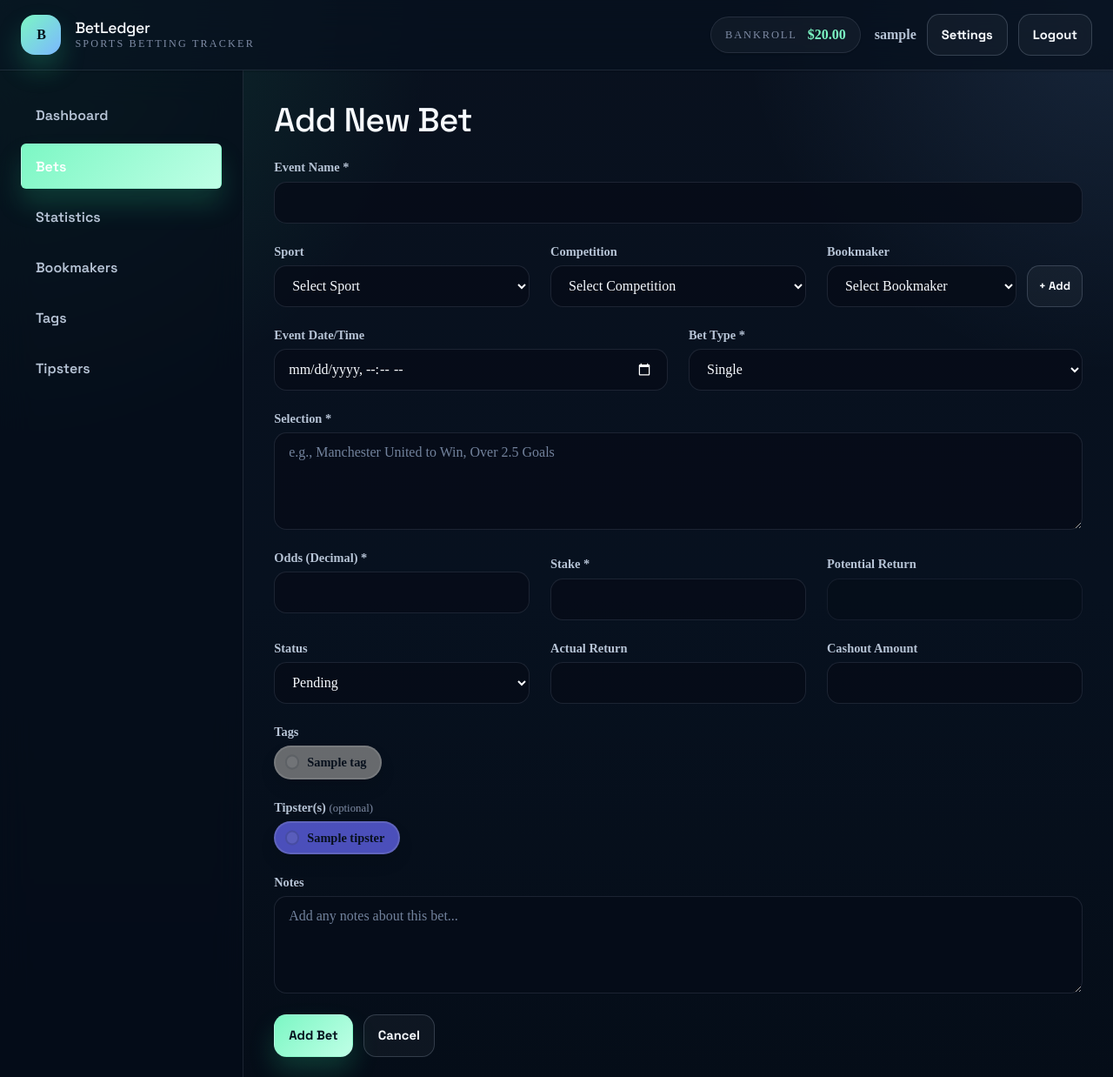
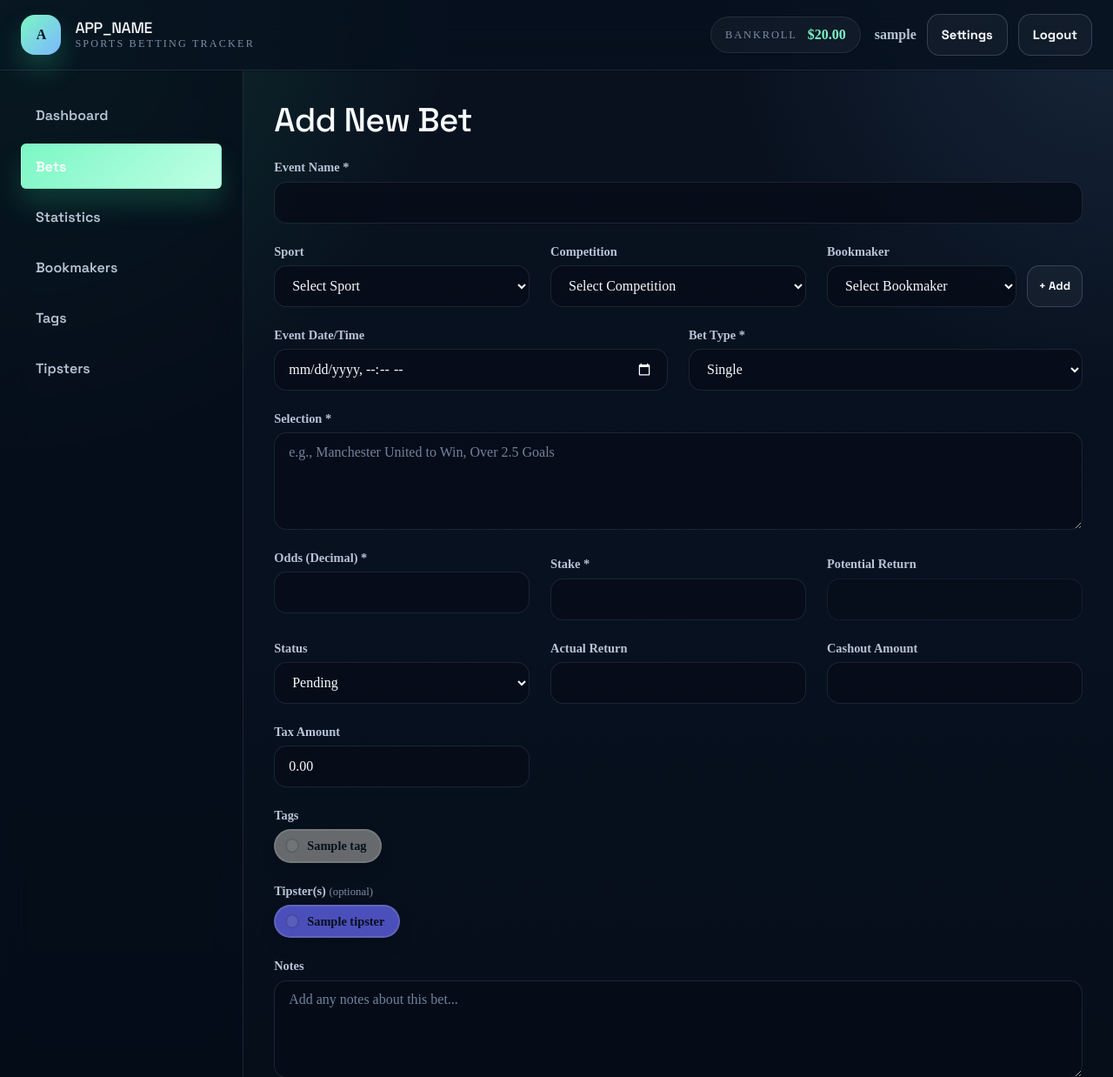
Before and after one commit to ManuelNeurauter/bet-tracker, a PHP site: page /bets/add in a window 1280 px wide. Shown: the top 1238 px of the page at 87% size. Run offline with PHP 8.4, Linux system fonts and the light colour scheme; the visitor is signed in with stand-in values (Sample User, id 1); data comes from the database, SQL or seed files in the repository; tables that the repository leaves empty hold one stand-in row (values such as "Sample post"); some libraries are stand-ins or nearby versions.

Commit message:
Add: tax handling to betting and bookmaker features; update forms and calculations

```diff
--- a/config/helpers.php
+++ b/config/helpers.php
@@ -116,13 +116,15 @@ function calculatePotentialReturn($stake, $odds) {
 /**
  * Calculate settled return based on bet status
  */
-function calculateSettlementReturn($status, $stake, $odds = 1.0, $cashoutAmount = null, $actualReturn = null) {
+function calculateSettlementReturn($status, $stake, $odds = 1.0, $cashoutAmount = null, $actualReturn = null, $taxAmount = 0) {
     switch ($status) {
         case BET_STATUS_WON:
             if ($actualReturn !== null) {
                 return round((float)$actualReturn, 2);
             }
-            return calculatePotentialReturn($stake, $odds);
+            // For won bets: payout - tax
+            $payout = calculatePotentialReturn($stake, $odds);
+            return round($payout - $taxAmount, 2);
         case BET_STATUS_LOST:
             if ($actualReturn !== null) {
                 return round((float)$actualReturn, 2);
@@ -135,7 +137,8 @@ function calculateSettlementReturn($status, $stake, $odds = 1.0, $cashoutAmount
                 return round((float)$actualReturn, 2);
             }
             if ($cashoutAmount !== null) {
-                return round((float)$cashoutAmount, 2);
+                // For cashout: cashout amount - tax
+                return round((float)$cashoutAmount - $taxAmount, 2);
             }
             return 0;
         default:
@@ -146,12 +149,12 @@ function calculateSettlementReturn($status, $stake, $odds = 1.0, $cashoutAmount
 /**
  * Calculate bankroll impact for a bet settlement
  */
-function calculateSettlementImpact($status, $stake, $odds = 1.0, $cashoutAmount = null, $actualReturn = null) {
+function calculateSettlementImpact($status, $stake, $odds = 1.0, $cashoutAmount = null, $actualReturn = null, $taxAmount = 0) {
     if ($status === BET_STATUS_PENDING || $status === BET_STATUS_VOID) {
         return 0;
     }
 
-    $settledReturn = calculateSettlementReturn($status, $stake, $odds, $cashoutAmount, $actualReturn);
+    $settledReturn = calculateSettlementReturn($status, $stake, $odds, $cashoutAmount, $actualReturn, $taxAmount);
 
     if ($settledReturn === null) {
         return 0;
--- a/database/schema.sql
+++ b/database/schema.sql
@@ -60,6 +60,7 @@ CREATE TABLE bookmakers (
     url VARCHAR(255),
     account_balance DECIMAL(12, 2) DEFAULT 0,
     bonus_balance DECIMAL(12, 2) DEFAULT 0,
+    tax_percentage DECIMAL(5, 2) DEFAULT 0,
     notes TEXT,
     is_archived BOOLEAN DEFAULT FALSE,
     created_at TIMESTAMP DEFAULT CURRENT_TIMESTAMP,
@@ -117,6 +118,7 @@ CREATE TABLE bets (
     potential_return DECIMAL(12, 2),
     status VARCHAR(50) DEFAULT 'pending',
     actual_return DECIMAL(12, 2),
+    tax_amount DECIMAL(12, 2) DEFAULT 0,
     cashout_amount DECIMAL(12, 2),
     each_way BOOLEAN DEFAULT FALSE,
     notes TEXT,
--- a/src/controllers/BetController.php
+++ b/src/controllers/BetController.php
@@ -43,11 +43,21 @@ class BetController {
 
         $userId = getCurrentUserId();
 
+        // Handle competition_id - only accept numeric values or 'other'/'empty'
+        $competitionId = null;
+        if (!empty($_POST['competition_id']) && $_POST['competition_id'] !== 'other') {
+            // Check if it's a numeric ID or a text name (from the dynamic competition list)
+            if (is_numeric($_POST['competition_id'])) {
+                $competitionId = (int)$_POST['competition_id'];
+            }
+            // If it's a text name (like "Premier League"), we ignore it and set to null
+        }
+
         $data = [
             'user_id' => $userId,
             'bookmaker_id' => !empty($_POST['bookmaker_id']) ? (int)$_POST['bookmaker_id'] : null,
             'sport_id' => !empty($_POST['sport_id']) ? (int)$_POST['sport_id'] : null,
-            'competition_id' => !empty($_POST['competition_id']) ? (int)$_POST['competition_id'] : null,
+            'competition_id' => $competitionId,
             'event_name' => sanitize($_POST['event_name'] ?? ''),
             'event_date' => !empty($_POST['event_date']) ? $_POST['event_date'] : null,
             'bet_type' => sanitize($_POST['bet_type'] ?? BET_TYPE_SINGLE),
@@ -55,6 +65,7 @@ class BetController {
             'odds' => (float)($_POST['odds'] ?? 1.0),
             'stake' => (float)($_POST['stake'] ?? 0),
             'status' => sanitize($_POST['status'] ?? BET_STATUS_PENDING),
+            'tax_amount' => (float)($_POST['tax_amount'] ?? 0),
             'each_way' => isset($_POST['each_way']) ? 1 : 0,
             'notes' => sanitize($_POST['notes'] ?? ''),
         ];
@@ -73,8 +84,8 @@ class BetController {
             redirect('/bets/add');
         }
 
-        $settledReturn = calculateSettlementReturn($data['status'], $data['stake'], $data['odds']);
-        $settlementImpact = calculateSettlementImpact($data['status'], $data['stake'], $data['odds']);
+        $settledReturn = calculateSettlementReturn($data['status'], $data['stake'], $data['odds'], null, null, $data['tax_amount']);
+        $settlementImpact = calculateSettlementImpact($data['status'], $data['stake'], $data['odds'], null, null, $data['tax_amount']);
 
         if ($settledReturn !== null) {
             $bet->update($betId, $userId, [
@@ -194,10 +205,20 @@ class BetController {
             die('Bet not found');
         }
 
+        // Handle competition_id - only accept numeric values or 'other'/'empty'
+        $competitionId = null;
+        if (!empty($_POST['competition_id']) && $_POST['competition_id'] !== 'other') {
+            // Check if it's a numeric ID or a text name (from the dynamic competition list)
+            if (is_numeric($_POST['competition_id'])) {
+                $competitionId = (int)$_POST['competition_id'];
+            }
+            // If it's a text name (like "Premier League"), we ignore it and set to null
+        }
+
         $data = [
             'bookmaker_id' => !empty($_POST['bookmaker_id']) ? (int)$_POST['bookmaker_id'] : null,
             'sport_id' => !empty($_POST['sport_id']) ? (int)$_POST['sport_id'] : null,
-            'competition_id' => !empty($_POST['competition_id']) ? (int)$_POST['competition_id'] : null,
+            'competition_id' => $competitionId,
             'event_name' => sanitize($_POST['event_name'] ?? ''),
             'event_date' => !empty($_POST['event_date']) ? $_POST['event_date'] : null,
             'bet_type' => sanitize($_POST['bet_type'] ?? BET_TYPE_SINGLE),
@@ -206,6 +227,7 @@ class BetController {
             'stake' => (float)($_POST['stake'] ?? 0),
             'status' => sanitize($_POST['status'] ?? BET_STATUS_PENDING),
             'actual_return' => !empty($_POST['actual_return']) ? (float)$_POST['actual_return'] : null,
+            'tax_amount' => (float)($_POST['tax_amount'] ?? 0),
             'cashout_amount' => !empty($_POST['cashout_amount']) ? (float)$_POST['cashout_amount'] : null,
             'each_way' => isset($_POST['each_way']) ? 1 : 0,
             'notes' => sanitize($_POST['notes'] ?? ''),
@@ -216,7 +238,8 @@ class BetController {
             $data['stake'],
             $data['odds'],
             $data['cashout_amount'],
-            $data['actual_return']
+            $data['actual_return'],
+            $data['tax_amount']
         );
 
         if ($data['actual_return'] !== null && $data['status'] !== BET_STATUS_PENDING) {
@@ -234,14 +257,16 @@ class BetController {
             (float)$currentBet['stake'],
             (float)$currentBet['odds'],
             $currentBet['cashout_amount'] ?? null,
-            $currentBet['actual_return'] ?? null
+            $currentBet['actual_return'] ?? null,
+            (float)($currentBet['tax_amount'] ?? 0)
         );
         $newImpact = calculateSettlementImpact(
             $data['status'],
             $data['stake'],
             $data['odds'],
             $data['cashout_amount'],
-            $data['actual_return']
+            $data['actual_return'],
+            $data['tax_amount']
         );
 
         $bookmakerModel = new Bookmaker();
@@ -357,7 +382,8 @@ class BetController {
             (float)$currentBet['stake'],
             (float)$currentBet['odds'],
             $currentBet['cashout_amount'] ?? null,
-            $currentBet['actual_return'] ?? null
+            $currentBet['actual_return'] ?? null,
+            (float)($currentBet['tax_amount'] ?? 0)
         );
 
         if ($betModel->delete($betId, $userId)) {
--- a/src/controllers/BookmakerController.php
+++ b/src/controllers/BookmakerController.php
@@ -63,6 +63,7 @@ class BookmakerController {
             'url' => sanitize($_POST['url'] ?? ''),
             'account_balance' => (float)($_POST['account_balance'] ?? 0),
             'bonus_balance' => (float)($_POST['bonus_balance'] ?? 0),
+            'tax_percentage' => (float)($_POST['tax_percentage'] ?? 0),
             'notes' => sanitize($_POST['notes'] ?? ''),
         ];
 
@@ -129,6 +130,7 @@ class BookmakerController {
             'url' => sanitize($_POST['url'] ?? ''),
             'account_balance' => (float)($_POST['account_balance'] ?? 0),
             'bonus_balance' => (float)($_POST['bonus_balance'] ?? 0),
+            'tax_percentage' => (float)($_POST['tax_percentage'] ?? 0),
             'notes' => sanitize($_POST['notes'] ?? ''),
         ];
 
--- a/src/models/Bet.php
+++ b/src/models/Bet.php
@@ -18,8 +18,8 @@ class Bet {
             INSERT INTO bets (
                 user_id, bookmaker_id, sport_id, competition_id,
                 event_name, event_date, bet_type, selection, odds, stake,
-                potential_return, status, each_way, notes
-            ) VALUES (?, ?, ?, ?, ?, ?, ?, ?, ?, ?, ?, ?, ?, ?)
+                potential_return, status, tax_amount, each_way, notes
+            ) VALUES (?, ?, ?, ?, ?, ?, ?, ?, ?, ?, ?, ?, ?, ?, ?)
         ');
 
         $potentialReturn = calculatePotentialReturn($data['stake'], $data['odds']);
@@ -37,6 +37,7 @@ class Bet {
             $data['stake'],
             $potentialReturn,
             $data['status'] ?? BET_STATUS_PENDING,
+            $data['tax_amount'] ?? 0,
             $data['each_way'] ?? false,
             $data['notes'] ?? null
         ]);
@@ -175,7 +176,7 @@ class Bet {
         $allowedFields = [
             'bookmaker_id', 'sport_id', 'competition_id', 'event_name',
             'event_date', 'bet_type', 'selection', 'odds', 'stake',
-            'potential_return', 'status', 'actual_return', 'cashout_amount',
+            'potential_return', 'status', 'actual_return', 'tax_amount', 'cashout_amount',
             'each_way', 'notes', 'settled_at'
         ];
 
--- a/src/models/Bookmaker.php
+++ b/src/models/Bookmaker.php
@@ -15,8 +15,8 @@ class Bookmaker {
      */
     public function create($userId, $data) {
         $stmt = $this->db->prepare('
-            INSERT INTO bookmakers (user_id, name, url, account_balance, bonus_balance, notes)
-            VALUES (?, ?, ?, ?, ?, ?)
+            INSERT INTO bookmakers (user_id, name, url, account_balance, bonus_balance, tax_percentage, notes)
+            VALUES (?, ?, ?, ?, ?, ?, ?)
         ');
 
         return $stmt->execute([
@@ -25,6 +25,7 @@ class Bookmaker {
             $data['url'] ?? null,
             $data['account_balance'] ?? 0,
             $data['bonus_balance'] ?? 0,
+            $data['tax_percentage'] ?? 0,
             $data['notes'] ?? null
         ]);
     }
@@ -63,7 +64,7 @@ class Bookmaker {
         $updates = [];
         $values = [];
 
-        $allowedFields = ['name', 'url', 'account_balance', 'bonus_balance', 'notes', 'is_archived'];
+        $allowedFields = ['name', 'url', 'account_balance', 'bonus_balance', 'tax_percentage', 'notes', 'is_archived'];
 
         foreach ($data as $key => $value) {
             if (in_array($key, $allowedFields)) {
--- a/src/views/bets/add-content.php
+++ b/src/views/bets/add-content.php
@@ -110,6 +110,11 @@
                 <label for="cashout_amount">Cashout Amount</label>
                 <input type="number" id="cashout_amount" name="cashout_amount" step="0.01">
             </div>
+
+            <div class="form-group">
+                <label for="tax_amount">Tax Amount</label>
+                <input type="number" id="tax_amount" name="tax_amount" step="0.01" value="0">
+            </div>
         </div>
 
         <div class="form-row">
@@ -221,5 +226,35 @@ document.addEventListener('DOMContentLoaded', function() {
         const sportText = selectedIndex > -1 ? (sportSelect.options[selectedIndex].text || '') : '';
         populateCompetitionsForSport(sportText);
     })();
+
+    // Bookmaker tax auto-fill
+    const bookmakerId = document.getElementById('bookmaker_id');
+    const taxAmountInput = document.getElementById('tax_amount');
+    const bookmakerData = <?php echo json_encode(array_reduce($bookmakers, function($carry, $item) {
+        $carry[$item['id']] = ['name' => $item['name'], 'tax_percentage' => $item['tax_percentage'] ?? 0];
+        return $carry;
+    }, [])); ?>;
+
+    function updateTaxAmount() {
+        const selected = bookmakerId.value;
+        if (selected && bookmakerData && bookmakerData[selected]) {
+            const taxPercentage = parseFloat(bookmakerData[selected].tax_percentage) || 0;
+            const stake = parseFloat(stakeInput.value) || 0;
+            const odds = parseFloat(oddsInput.value) || 1;
+            // Tax is calculated on the payout (stake * odds), not just the stake
+            const payout = stake * odds;
+            const taxAmount = payout > 0 ? (payout * taxPercentage / 100).toFixed(2) : '0.00';
+            taxAmountInput.value = taxAmount;
+        } else {
+            taxAmountInput.value = '0.00';
+        }
+    }
+
+    bookmakerId.addEventListener('change', updateTaxAmount);
+    stakeInput.addEventListener('change', updateTaxAmount);
+    oddsInput.addEventListener('change', updateTaxAmount);
+
+    // Initialize tax amount on page load
+    updateTaxAmount();
 });
 </script>
--- a/src/views/bookmakers/add-content.php
+++ b/src/views/bookmakers/add-content.php
@@ -25,6 +25,11 @@
         </div>
 
         <div class="form-group">
+            <label for="tax_percentage">Tax Percentage (%)</label>
+            <input type="number" id="tax_percentage" name="tax_percentage" step="0.01" min="0" max="100" value="0" placeholder="E.g., 5 for 5%">
+        </div>
+
+        <div class="form-group">
             <label for="notes">Notes</label>
             <textarea id="notes" name="notes" rows="4" placeholder="E.g., promotions, restrictions, etc."></textarea>
         </div>
--- a/src/views/bookmakers/edit-content.php
+++ b/src/views/bookmakers/edit-content.php
@@ -25,6 +25,11 @@
         </div>
 
         <div class="form-group">
+            <label for="tax_percentage">Tax Percentage (%)</label>
+            <input type="number" id="tax_percentage" name="tax_percentage" step="0.01" min="0" max="100" value="<?php echo number_format($bookmaker['tax_percentage'] ?? 0, 2); ?>" placeholder="E.g., 5 for 5%">
+        </div>
+
+        <div class="form-group">
             <label for="notes">Notes</label>
             <textarea id="notes" name="notes" rows="4"><?php echo sanitize($bookmaker['notes'] ?? ''); ?></textarea>
         </div>
```
Also changed, not shown: src/api.php (+6 -3 lines), src/views/bets/edit-content.php (+38 -0 lines), src/views/bets/list-content.php (+24 -11 lines).
